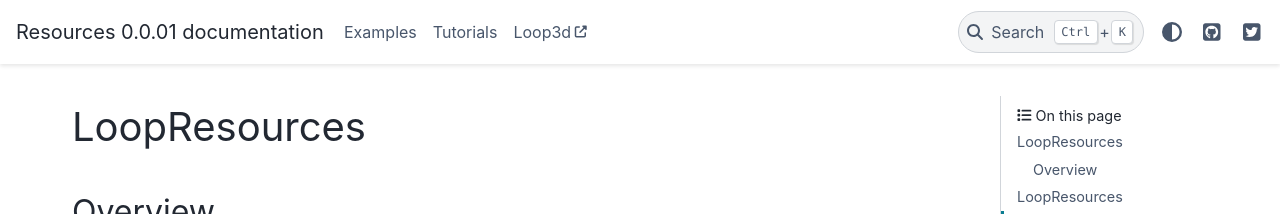
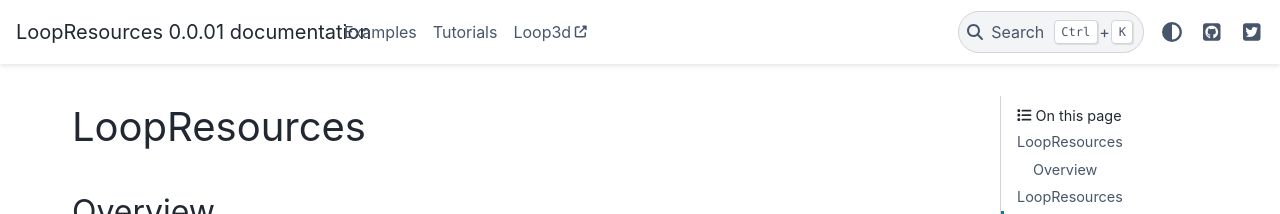
Before and after one commit to Loop3D/loopresources, a Sphinx documentation site: the page built from docs/source/index.rst, in a window 1280 px wide. Shown: the top 214 px of the page. Built offline with Sphinx 7.4.7 and the PyData theme 0.15.4, drawn with Linux system fonts in a browser that asks for light colours; pages that are not in the unit, such as notebooks, are missing from menus.

Commit message:
docs: change doc header to loopresources

```diff
--- a/docs/source/conf.py
+++ b/docs/source/conf.py
@@ -11,7 +11,7 @@ import sys
 sys.path.insert(0, os.path.abspath("../.."))
 import loopresources as lr
 
-project = "Resources"
+project = "LoopResources"
 copyright = "2023, Lachlan Grose"
 author = "Lachlan Grose"
 release = lr.__version__
```
